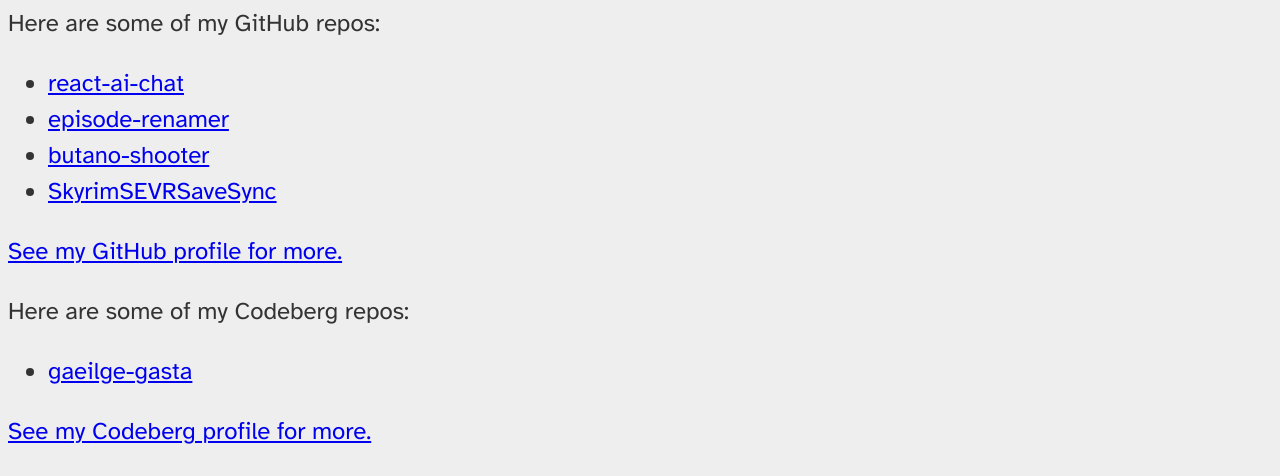
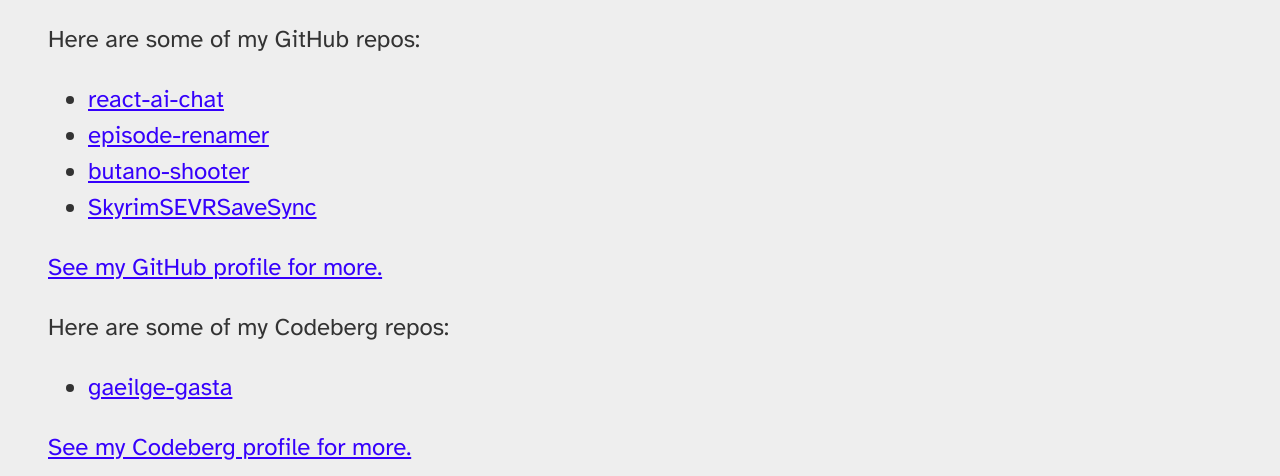
Before and after one commit to RiverLazuliXCIX/riverlazulixcix.github.io, a plain HTML site: page index.html in a window 1280 px wide. Shown: the part 192-668 px from the top of the page. Drawn offline with Linux system fonts and the light colour scheme.

Commit message:
Dynamic link colours, styling

```diff
--- a/index.html
+++ b/index.html
@@ -21,28 +21,36 @@
 
     <ul>
       <li>
-        <a href="https://github.com/RiverLazuliXCIX/react-ai-chat"
+        <a
+          href="https://github.com/RiverLazuliXCIX/react-ai-chat"
+          target="_blank"
           >react-ai-chat</a
         >
       </li>
       <li>
-        <a href="https://github.com/RiverLazuliXCIX/episode-renamer"
+        <a
+          href="https://github.com/RiverLazuliXCIX/episode-renamer"
+          target="_blank"
           >episode-renamer</a
         >
       </li>
       <li>
-        <a href="https://github.com/RiverLazuliXCIX/butano-shooter"
+        <a
+          href="https://github.com/RiverLazuliXCIX/butano-shooter"
+          target="_blank"
           >butano-shooter</a
         >
       </li>
       <li>
-        <a href="https://github.com/RiverLazuliXCIX/SkyrimSEVRSaveSync"
+        <a
+          href="https://github.com/RiverLazuliXCIX/SkyrimSEVRSaveSync"
+          target="_blank"
           >SkyrimSEVRSaveSync</a
         >
       </li>
     </ul>
 
-    <a href="https://github.com/RiverLazuliXCIX/"
+    <a href="https://github.com/RiverLazuliXCIX/" target="_blank"
       >See my GitHub profile for more.</a
     >
 
@@ -50,11 +58,13 @@
 
     <ul>
       <li>
-        <a href="https://codeberg.org/eimear/gaeilge-gasta">gaeilge-gasta</a>
+        <a href="https://codeberg.org/eimear/gaeilge-gasta" target="_blank"
+          >gaeilge-gasta</a
+        >
       </li>
     </ul>
 
-    <a href="https://codeberg.org/RiverLazuli"
+    <a href="https://codeberg.org/RiverLazuli" target="_blank"
       >See my Codeberg profile for more.</a
     >
 
--- a/script.js
+++ b/script.js
@@ -1,3 +1,5 @@
+var root = document.querySelector(":root");
+
 const colorPickerBackground = document.getElementById(
   "color-picker-background",
 );
@@ -18,6 +20,7 @@
   const body = document.querySelector("body");
   if (body) {
     body.style.backgroundColor = event.target.value;
+    root.style.setProperty("--background-color", event.target.value);
   }
 }
 
@@ -25,6 +28,7 @@
   const body = document.querySelector("body");
   if (body) {
     body.style.color = event.target.value;
+    root.style.setProperty("--text-color", event.target.value);
   }
 }
 
@@ -36,5 +40,8 @@
 
     colorPickerBackground.value = "#eeeeee";
     colorPickerText.value = "#333333";
+
+    root.style.setProperty("--background-color", "#eeeeee");
+    root.style.setProperty("--text-color", "#333333");
   }
 }
--- a/style.css
+++ b/style.css
@@ -1,11 +1,17 @@
+:root {
+    --background-color: #eeeeee;
+    --text-color: #333333;
+}
+
 body {
     font-family: "Atkinson Hyperlegible", Arial, Helvetica, sans-serif;
     font-size: 150%;
     line-height: 1.5;
     font-variant-ligatures: none;
     font-weight: 400;
-    background-color: #eeeeee;
-    color: #333333;
+    background-color: var(--background-color);
+    color: var(--text-color);
+    margin: 3rem;
 
     h1,
     h2 {
@@ -20,4 +26,17 @@
     button {
         font-size: 100%;
     }
+
+    a {
+        color: oklch(from var(--text-color) l 100% calc(h - 120));
+
+        &:visited {
+            color: oklch(from var(--text-color) 0.7 100% calc(h - 60));
+        }
+
+        &:focus {
+            outline: none;
+            box-shadow: 0 0 0 4px var(--text-color);
+        }
+    }
 }
```
